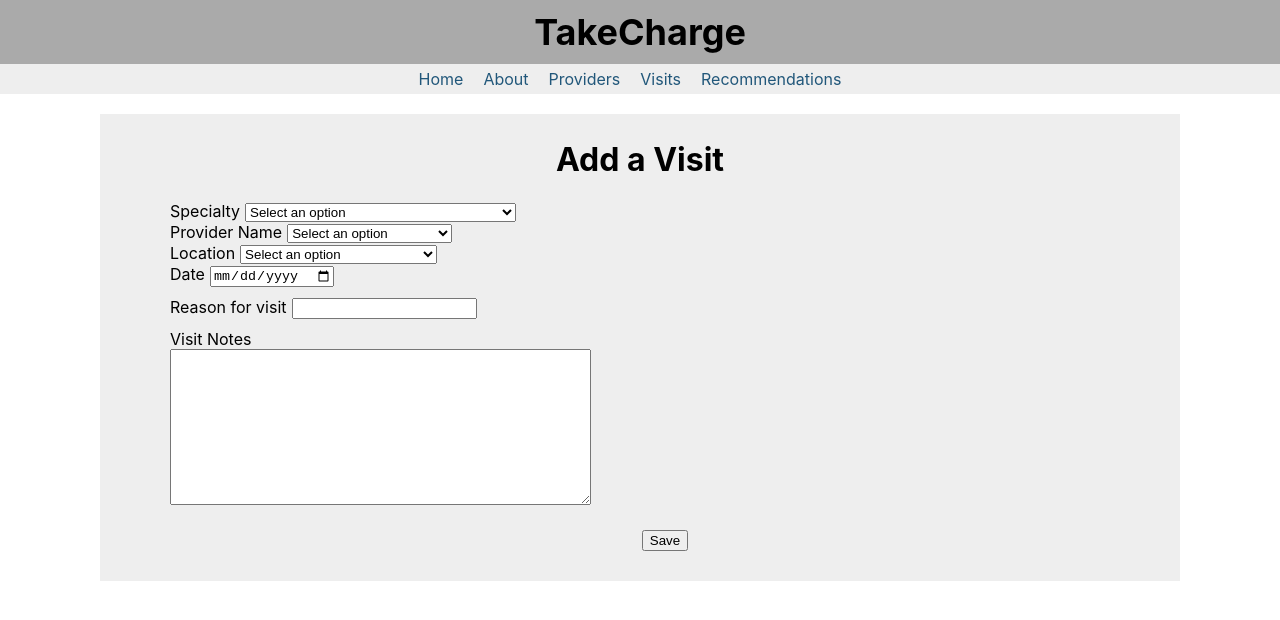
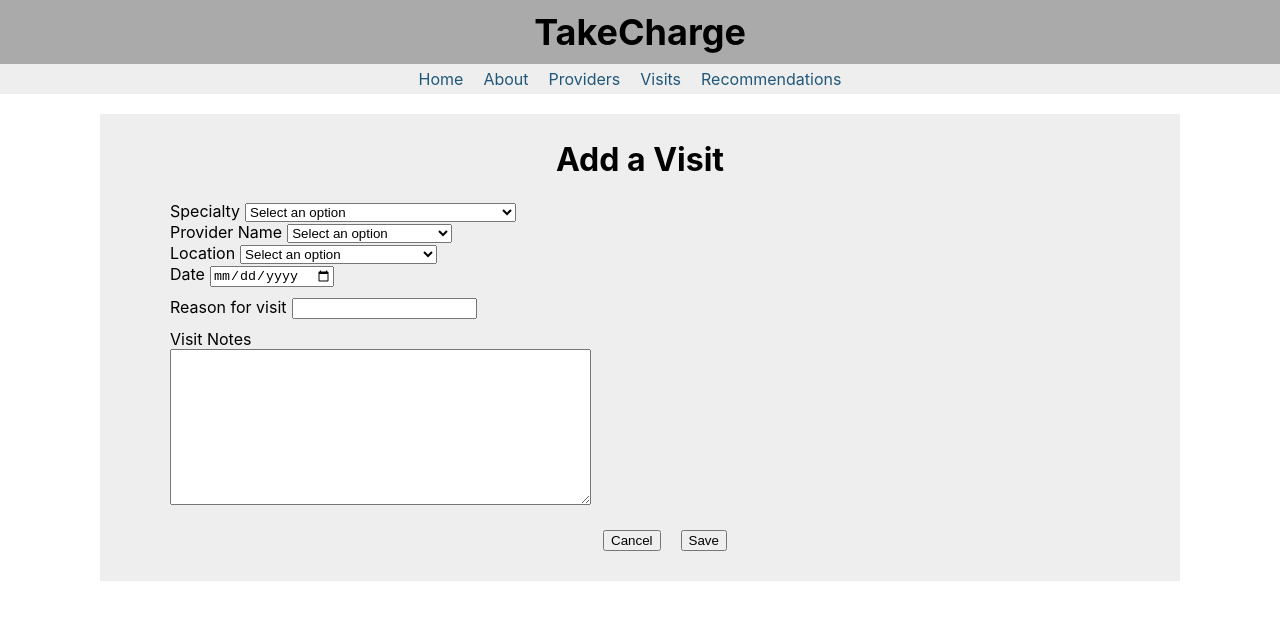
Before and after one commit to cjoy-ant/takecharge-client, a React (Create React App) app: page /add-visit in a window 1280 px wide. Shown: the top 620 px of the page. Built offline with nearby package versions, Linux system fonts and the light colour scheme.

Commit message:
add cancel button to VisitAdd and RecommendationAdd

```diff
--- a/src/RecommendationAdd/RecommendationAdd.js
+++ b/src/RecommendationAdd/RecommendationAdd.js
@@ -44,6 +44,10 @@ export default class RecommendationAdd extends React.Component {
     }
   };
 
+  handleClickCancel = () => {
+    this.props.history.push(`/recommendations`);
+  };
+
   handleSubmit = () => {
     const newRecommendation = {
       recommendation_id: this.context.recommendations.length + 1,
@@ -75,6 +79,13 @@ export default class RecommendationAdd extends React.Component {
           ></textarea>
           <div className="RecommendationAdd__button-container">
             <button
+              type="button"
+              id="cancel-add-provider__button"
+              onClick={this.handleClickCancel}
+            >
+              Cancel
+            </button>
+            <button
               type="submit"
               className="RecommendationAdd__button-submit"
               id="add-rec-form__button-submit"
--- a/src/VisitAdd/VisitAdd.js
+++ b/src/VisitAdd/VisitAdd.js
@@ -121,6 +121,10 @@ export default class VisitAdd extends React.Component {
     }
   };
 
+  handleClickCancel = () => {
+    this.props.history.push(`/visits`);
+  };
+
   handleSubmit = () => {
     const newVisit = {
       visit_id: this.context.visits.length + 1,
@@ -188,6 +192,13 @@ export default class VisitAdd extends React.Component {
 
           <div className="VisitAdd__button-container">
             <button
+              type="button"
+              id="cancel-add-provider__button"
+              onClick={this.handleClickCancel}
+            >
+              Cancel
+            </button>
+            <button
               type="submit"
               className="VisitAdd__button-submit"
               id="add-visit-form__button-submit"
```
Also changed, not shown: 1 other file (tests, documents, lock files or other folders).
